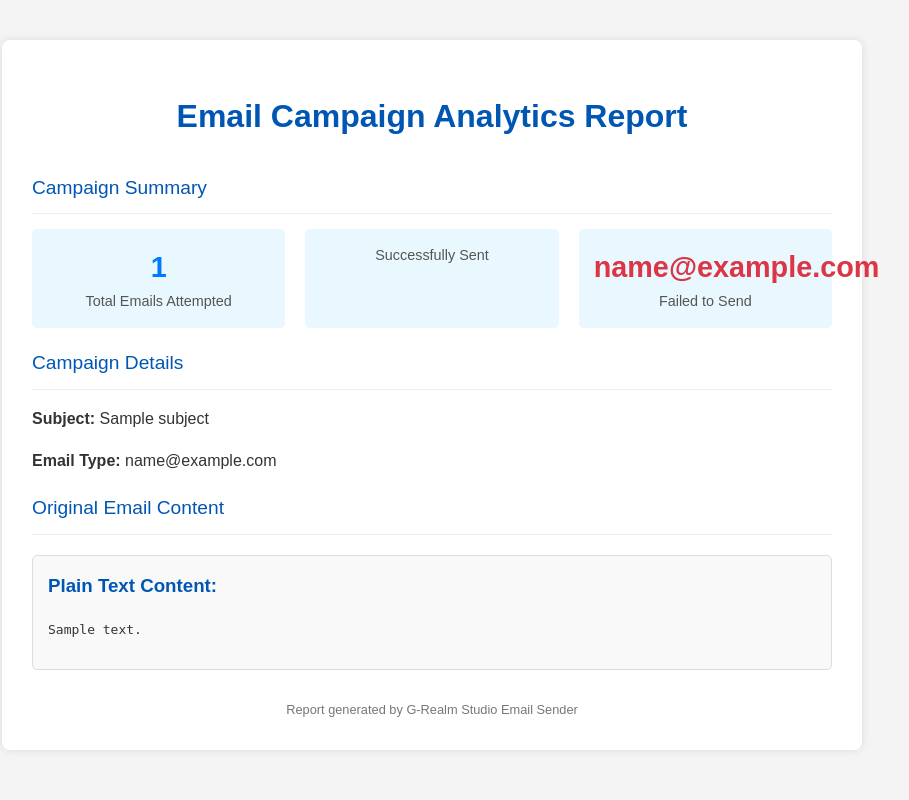
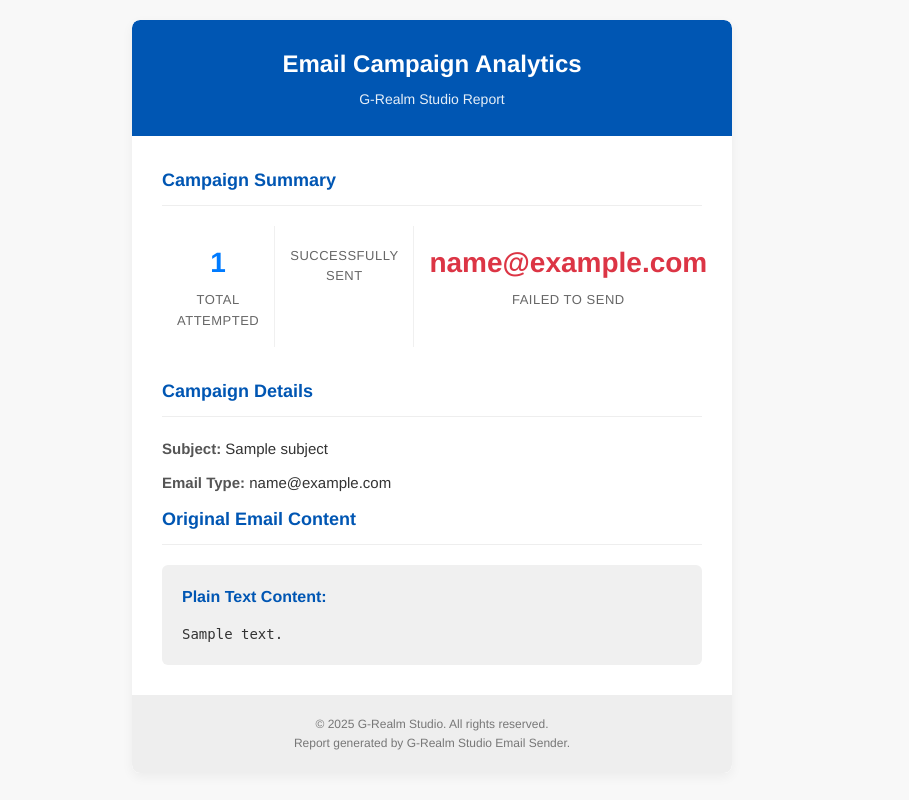
Before and after one commit to grealmkids/grealmemail, a Node server app: template views/analytics_email.ejs in a window 1280 px wide. Shown: the whole page, without its empty margins (208-1117 px from the left). Run offline with Node 20, Linux system fonts and the light colour scheme; the template is opened without the code that fills it: most values are stand-ins (such as "Sample title", 1, 10 or a date in 2020).

Commit message:
IT WORKS, SENDS ANALYTICS EMAIL REPORT, nice UI

```diff
--- a/views/analytics_email.ejs
+++ b/views/analytics_email.ejs
@@ -1,62 +1,189 @@
-
 <!DOCTYPE html>
 <html lang="en">
   <head>
-    <meta charset="UTF-8">
-    <meta name="viewport" content="width=device-width, initial-scale=1.0">
-    <title>Email Campaign Analytics Report</title>
-    <style>
-        body { font-family: Arial, sans-serif; line-height: 1.6; color: #333; background-color: #f4f4f4; margin: 0; padding: 20px; }
-        .container { max-width: 800px; margin: 20px auto; background: #fff; padding: 30px; border-radius: 8px; box-shadow: 0 0 10px rgba(0, 0, 0, 0.1); }
-        h1 { color: #0056b3; text-align: center; margin-bottom: 30px; }
-        .section-title { font-size: 1.2em; color: #0056b3; border-bottom: 1px solid #eee; padding-bottom: 10px; margin-top: 20px; margin-bottom: 15px; }
-        .stats-grid { display: grid; grid-template-columns: repeat(auto-fit, minmax(150px, 1fr)); gap: 20px; text-align: center; }
-        .stat-item { background-color: #e9f7ff; padding: 15px; border-radius: 5px; }
-        .stat-value { font-size: 1.8em; font-weight: bold; color: #007bff; }
-        .stat-label { font-size: 0.9em; color: #555; }
-        .email-content-preview { border: 1px solid #ddd; padding: 15px; background-color: #f9f9f9; border-radius: 5px; margin-top: 20px; }
-        .email-content-preview h3 { margin-top: 0; color: #0056b3; }
-        .email-content-preview pre { white-space: pre-wrap; word-wrap: break-word; }
-        .footer { text-align: center; margin-top: 30px; font-size: 0.8em; color: #777; }
+    <meta charset="UTF-8" />
+    <meta name="viewport" content="width=device-width, initial-scale=1.0" />
+    <title>Email Campaign Analytics Report - G-Realm Studio</title>
+    <style type="text/css">
+      body {
+        font-family: "Helvetica Neue", Helvetica, Arial, sans-serif;
+        line-height: 1.6;
+        color: #333333;
+        background-color: #f8f8f8;
+        margin: 0;
+        padding: 0;
+        -webkit-text-size-adjust: 100%;
+        -ms-text-size-adjust: 100%;
+      }
+      .email-wrapper {
+        max-width: 600px;
+        margin: 20px auto;
+        background: #ffffff;
+        border-radius: 8px;
+        box-shadow: 0 4px 12px rgba(0, 0, 0, 0.05);
+        overflow: hidden;
+      }
+      .header {
+        background-color: #0056b3; /* G-Realm primary blue */
+        padding: 25px 30px;
+        color: #ffffff;
+        text-align: center;
+        border-top-left-radius: 8px;
+        border-top-right-radius: 8px;
+      }
+      .header h1 {
+        margin: 0;
+        font-size: 24px;
+        font-weight: 600;
+      }
+      .header p {
+        margin: 5px 0 0;
+        font-size: 14px;
+        opacity: 0.9;
+      }
+      .content-section {
+        padding: 30px;
+      }
+      .section-title {
+        font-size: 18px;
+        font-weight: 600;
+        color: #0056b3;
+        margin-bottom: 20px;
+        border-bottom: 1px solid #eeeeee;
+        padding-bottom: 10px;
+      }
+      .stats-grid {
+        display: table; /* For email client compatibility */
+        width: 100%;
+        border-collapse: collapse;
+        margin-bottom: 30px;
+      }
+      .stat-item {
+        display: table-cell;
+        width: 33.33%; /* Three columns */
+        padding: 15px;
+        text-align: center;
+        vertical-align: top;
+        border-right: 1px solid #f0f0f0;
+      }
+      .stat-item:last-child {
+        border-right: none;
+      }
+      .stat-value {
+        font-size: 28px;
+        font-weight: 700;
+        color: #007bff; /* Primary blue for general stats */
+        margin-bottom: 5px;
+      }
+      .stat-label {
+        font-size: 13px;
+        color: #666666;
+        text-transform: uppercase;
+        letter-spacing: 0.5px;
+      }
+      .stat-value.success {
+        color: #28a745;
+      } /* Green for success */
+      .stat-value.failed {
+        color: #dc3545;
+      } /* Red for failed */
+
+      .detail-item {
+        margin-bottom: 10px;
+        font-size: 15px;
+      }
+      .detail-item strong {
+        color: #555555;
+      }
+      .original-email-preview {
+        background-color: #f0f0f0;
+        border-radius: 6px;
+        padding: 20px;
+        margin-top: 20px;
+        font-size: 14px;
+        line-height: 1.5;
+        overflow-x: auto; /* For wide content */
+      }
+      .original-email-preview h3 {
+        margin-top: 0;
+        color: #0056b3;
+        font-size: 16px;
+        margin-bottom: 15px;
+      }
+      .original-email-preview pre {
+        white-space: pre-wrap;
+        word-wrap: break-word;
+        margin: 0;
+      }
+      .footer {
+        background-color: #eeeeee;
+        padding: 20px 30px;
+        text-align: center;
+        font-size: 12px;
+        color: #777777;
+        border-bottom-left-radius: 8px;
+        border-bottom-right-radius: 8px;
+      }
+      .footer a {
+        color: #0056b3;
+        text-decoration: none;
+      }
     </style>
   </head>
   <body>
-    <div class="container">
-        <h1>Email Campaign Analytics Report</h1>
+    <div class="email-wrapper">
+      <div class="header">
+        <h1 style="color: #ffffff">Email Campaign Analytics</h1>
+        <p>G-Realm Studio Report</p>
+      </div>
 
+      <div class="content-section">
         <div class="section-title">Campaign Summary</div>
         <div class="stats-grid">
           <div class="stat-item">
             <div class="stat-value"><%= totalEmails %></div>
-                <div class="stat-label">Total Emails Attempted</div>
+            <div class="stat-label">Total Attempted</div>
           </div>
           <div class="stat-item">
-                <div class="stat-value" style="color: #28a745;"><%= successfulEmails %></div>
+            <div class="stat-value success"><%= successfulEmails %></div>
             <div class="stat-label">Successfully Sent</div>
           </div>
           <div class="stat-item">
-                <div class="stat-value" style="color: #dc3545;"><%= failedEmails %></div>
+            <div class="stat-value failed"><%= failedEmails %></div>
             <div class="stat-label">Failed to Send</div>
           </div>
         </div>
 
         <div class="section-title">Campaign Details</div>
-        <p><strong>Subject:</strong> <%= subject %></p>
-        <p><strong>Email Type:</strong> <%= emailType %></p>
+        <div class="detail-item"><strong>Subject:</strong> <%= subject %></div>
+        <div class="detail-item">
+          <strong>Email Type:</strong> <%= emailType %>
+        </div>
 
         <div class="section-title">Original Email Content</div>
-        <div class="email-content-preview">
+        <div class="original-email-preview">
           <% if (emailType === 'html') { %>
           <h3>HTML Content:</h3>
-                <div style="border: 1px solid #eee; padding: 10px; background-color: #fff;"><%- originalMessage %></div>
+          <div
+            style="
+              background-color: #ffffff;
+              padding: 15px;
+              border-radius: 4px;
+              border: 1px solid #e0e0e0;
+            ">
+            <%- originalMessage %>
+          </div>
           <% } else { %>
           <h3>Plain Text Content:</h3>
           <pre><%= originalMessage %></pre>
           <% } %>
         </div>
+      </div>
 
       <div class="footer">
-            Report generated by G-Realm Studio Email Sender
+        &copy; <%= new Date().getFullYear() %> G-Realm Studio. All rights
+        reserved.<br />
+        Report generated by G-Realm Studio Email Sender.
       </div>
     </div>
   </body>
```
Lines whose indentation alone changed are shown as unchanged.
